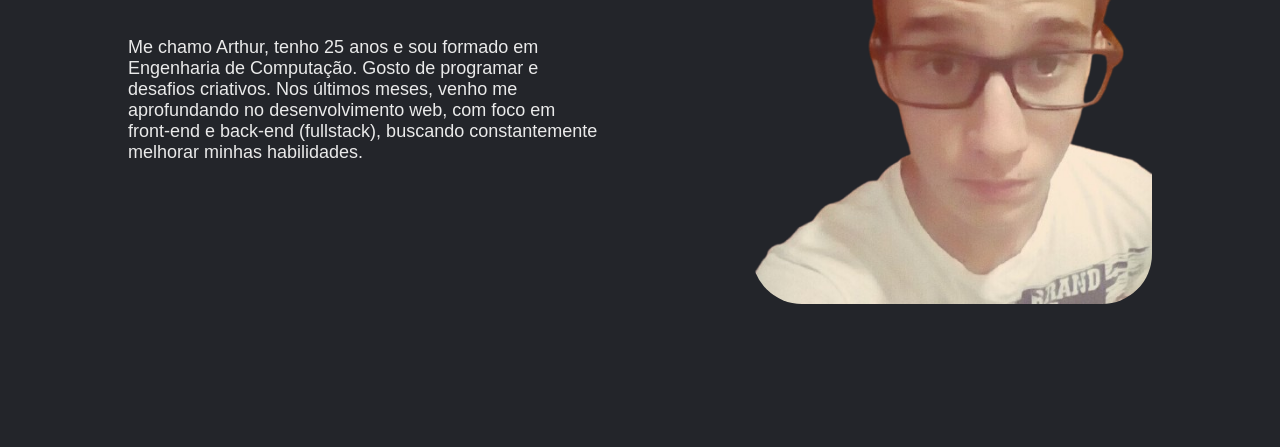
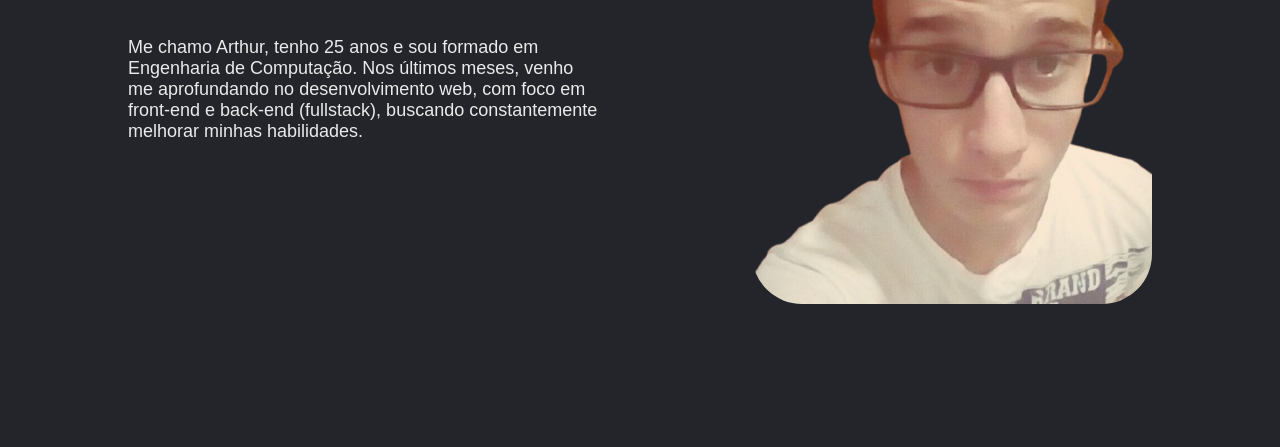
Before and after one commit to Arthur2173/curriculo_online, a plain HTML site: page index.html in a window 1280 px wide. Shown: the part 353-800 px from the top of the page. Drawn offline with Linux system fonts and the light colour scheme; a web font is replaced by a local one.

Commit message:
sobre mim

```diff
--- a/index.html
+++ b/index.html
@@ -28,7 +28,6 @@
         <h1>SOBRE MIM</h1>
         <p>
             Me chamo Arthur, tenho 25 anos e sou formado em Engenharia de Computação.
-            Gosto de programar e desafios criativos.
             Nos últimos meses, venho me aprofundando no desenvolvimento web, com foco em front-end e back-end (fullstack),
             buscando constantemente melhorar minhas habilidades.
         </p>
```
